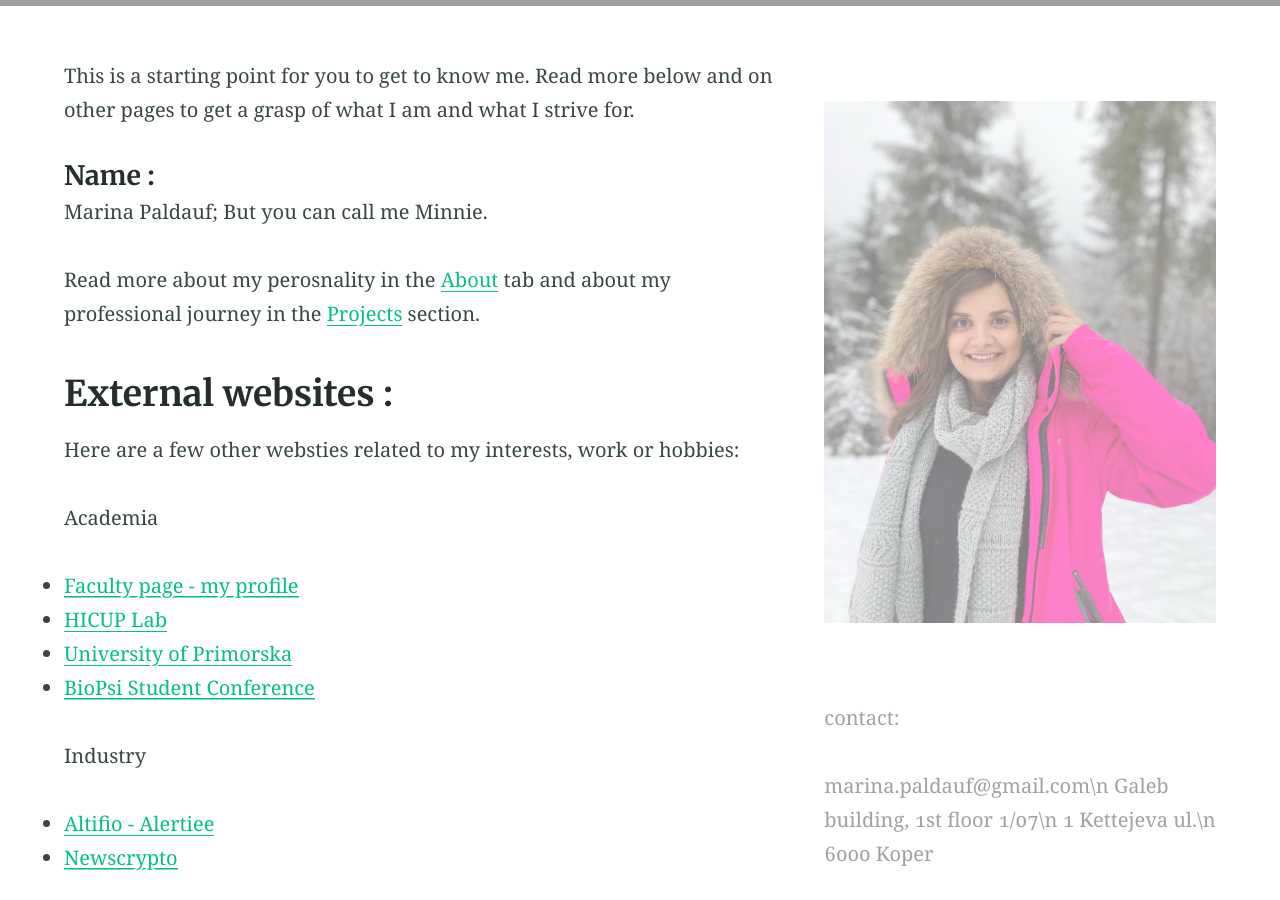
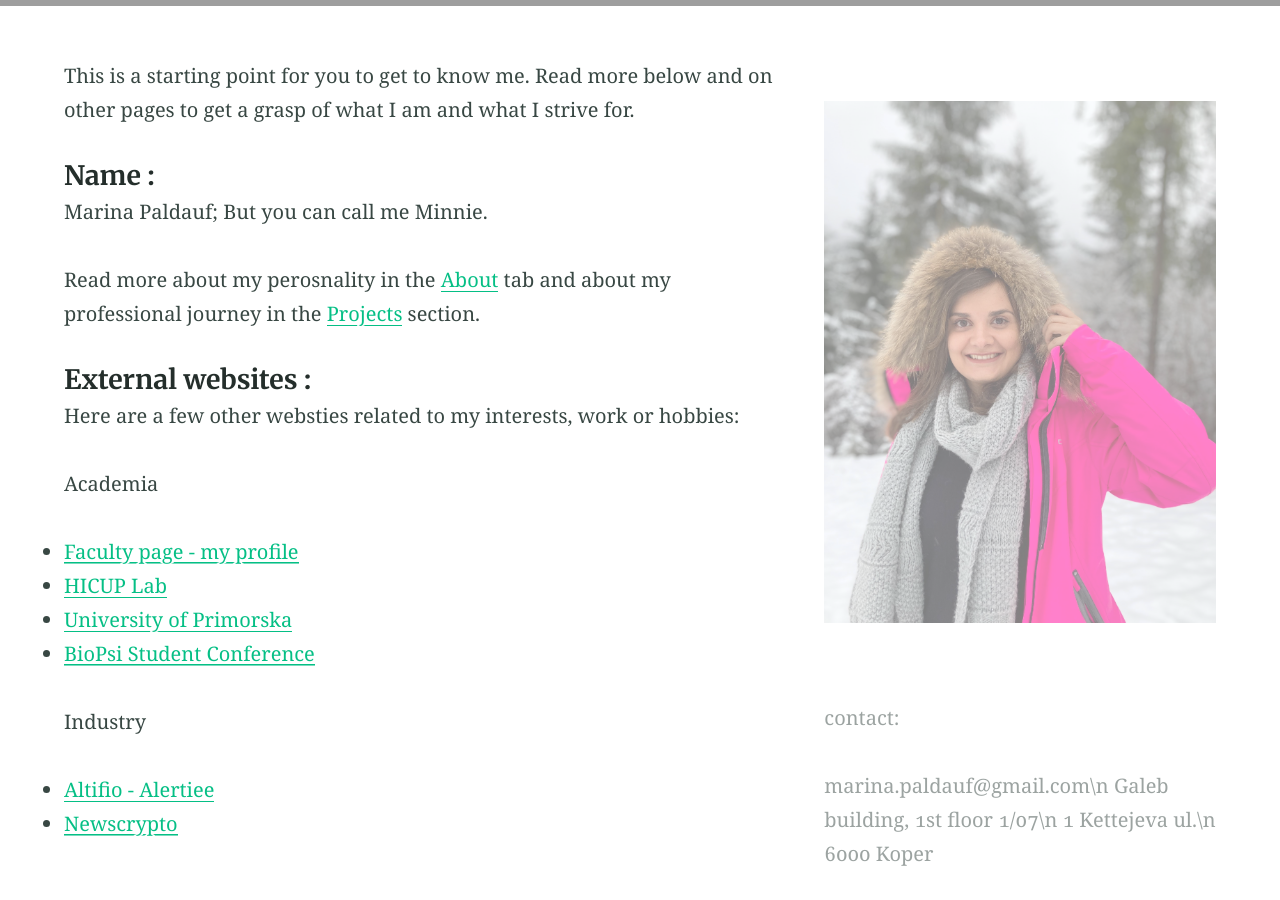
Before and after one commit to Marina225/marina225.github.io, a Jekyll site: the page built from index.md, in a window 1280 px wide and 900 px high, scrolled down 384 px. Built offline with Jekyll 4.4.1, drawn with Linux system fonts in a browser that asks for light colours; grey boxes are pictures that could not be loaded.

```diff
--- a/index.md
+++ b/index.md
@@ -18,7 +18,7 @@ This is a starting point for you to get to know me. Read more below and on other
 Read more about my perosnality in the [About](https://marina225.github.io/about/) tab and about my professional journey in the [Projects](https://marina225.github.io/projects/) section.
 
 
-## External websites :
+#### External websites :
 
 Here are a few other websties related to my interests, work or hobbies:
 
```
